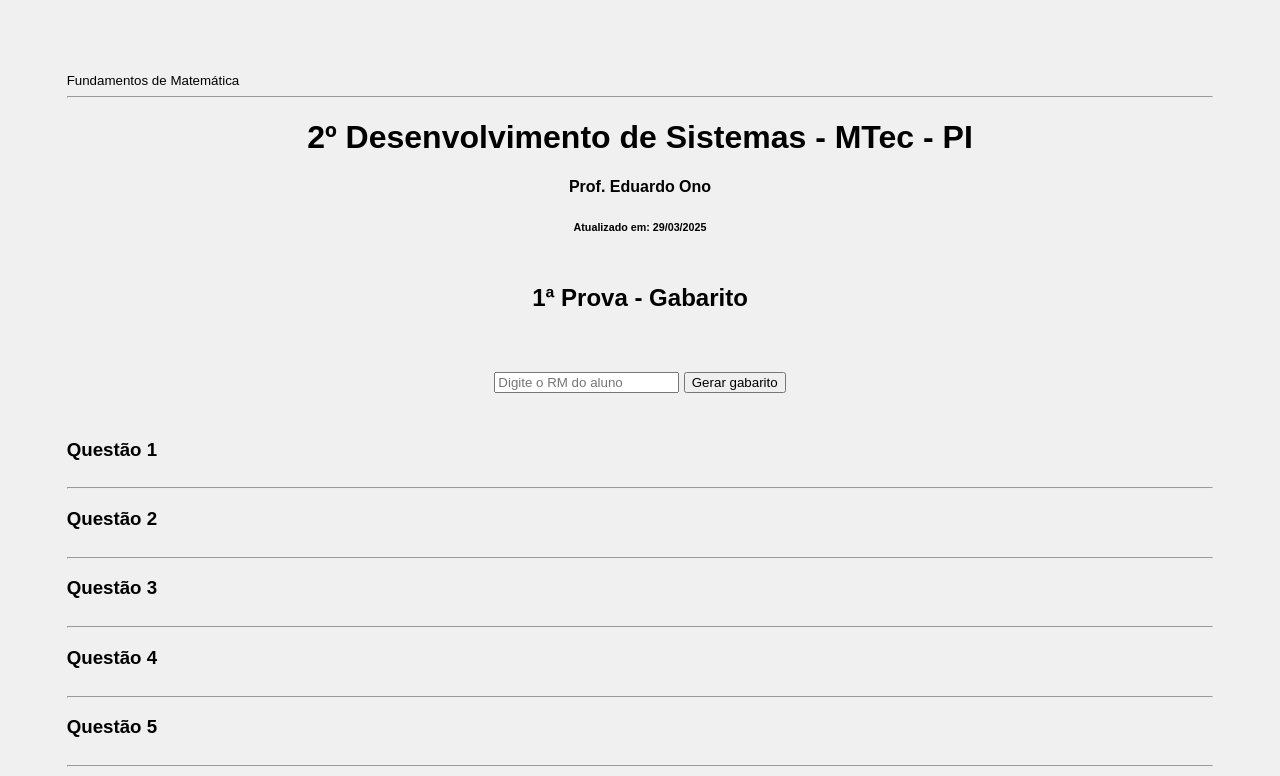
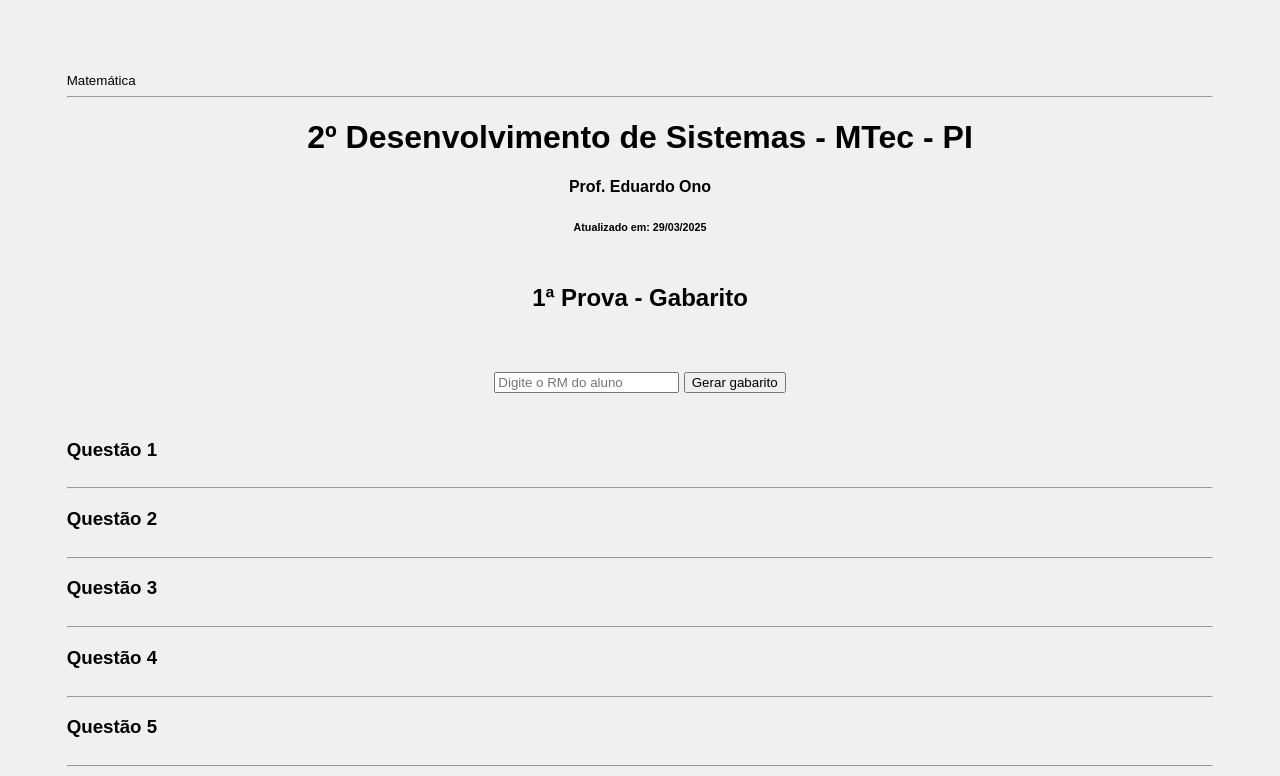
Before and after one commit to eduardo-ono/Matematica, a plain HTML site: page desenvolvimento-de-sistemas-mtec-pi/2025-2o-ano/gabaritos/1a-prova/index.html in a window 1280 px wide. Drawn offline with nearby package versions, Linux system fonts and the light colour scheme.

Commit message:
adiciona desenvolvimento-de-sistemas-mtec-pi/2025-2o-ano/gabaritos/

```diff
--- a/desenvolvimento-de-sistemas-mtec-pi/2025-2o-ano/gabaritos/1a-prova/index.html
+++ b/desenvolvimento-de-sistemas-mtec-pi/2025-2o-ano/gabaritos/1a-prova/index.html
@@ -11,7 +11,7 @@
 </head>
 
 <body>
-  <sub>Fundamentos de Matemática</sub>
+  <sub>Matemática</sub>
   <hr>
 
   <header>
```
Also changed, not shown: marketing-mtec-pi/2025-2o-ano/gabaritos/1a-prova/index.html (+1 -1 lines), meio-ambiente-mtec/2025-2o-ano/gabaritos/1a-prova/index.html (+1 -1 lines).
